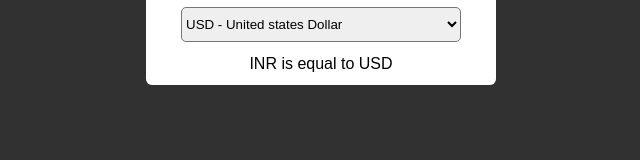
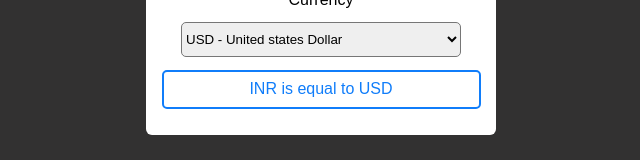
Before and after one commit to Sahibxaae/currency-converter, a React (Create React App) app: page / in a window 1280 px wide. Shown: the part 415-575 px from the top of the page, without its empty margins (319-959 px from the left). Built offline with nearby package versions, Linux system fonts and the light colour scheme; no server answers.

Commit message:
minor changes

```diff
--- a/src/App.css
+++ b/src/App.css
@@ -16,11 +16,10 @@ body{
     margin-top: 50px;
     background-color: #fff;
     width: 350px;
-    height: 450px;
+    height: 500px;
     align-items: center;
     justify-content: center;
     border-radius: 6px;
-
 }
 .box{
     width: 100%;
@@ -47,3 +46,17 @@ body{
     border-radius: 5px;
     outline: none;
 }
+.convert input{
+    width: 80%;
+    height: 30px;
+}
+.result{
+    border: 2px solid #107dfa;
+    width: 90%;
+    height: 35px;
+    display: flex;
+    align-items: center;
+    justify-content: center;
+    color: #107dfa;
+    border-radius: 5px;
+}
--- a/src/App.js
+++ b/src/App.js
@@ -57,7 +57,9 @@ function App() {
             <option value="AFN">AFN - Afghanistan afghani</option>
             <option value="EUR">EUR - European Euro</option>
           </select>
+          <div className='result'>
           <p>{amount} {fromCurrency} is equal to {result} {toCurrency} </p>
+          </div>
         </div>
       </div>
     </div>
```
